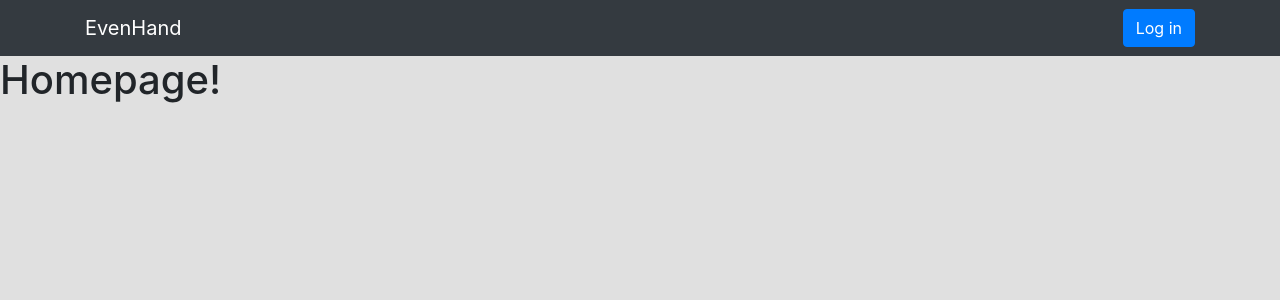
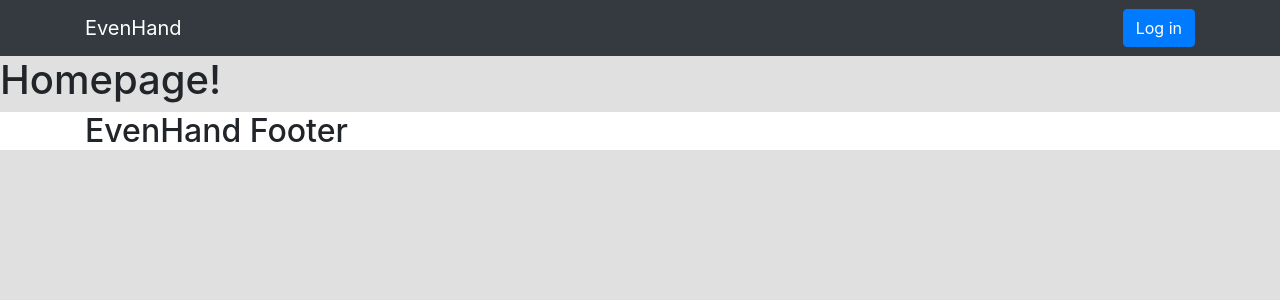
Before and after one commit to evenhand-ottawa/evenhand-frontend, a React (Vite) app: page / in a window 1280 px wide. Shown: the top 300 px of the page. Built offline with nearby package versions, Linux system fonts and the light colour scheme.

Commit message:
Add basic footer

```diff
--- /dev/null
+++ b/src/components/footer.jsx
@@ -0,0 +1,15 @@
+import React from 'react'
+
+export function Footer() {
+	return (
+
+        <footer>
+            <div className="bg-white">
+                <div className="container">
+                    <h2>EvenHand Footer</h2>
+                </div>
+            </div>
+        </footer>
+
+    )
+}
--- a/src/components/home.jsx
+++ b/src/components/home.jsx
@@ -1,5 +1,6 @@
 import React from 'react'
 import {NavBar} from './navbar'
+import {Footer} from './footer'
 
 export function Home() {
 	return (
@@ -9,6 +10,8 @@ export function Home() {
 
             <h1>Homepage!</h1>
 
+            <Footer></Footer>
+
         </React.Fragment>
 
     )
```
